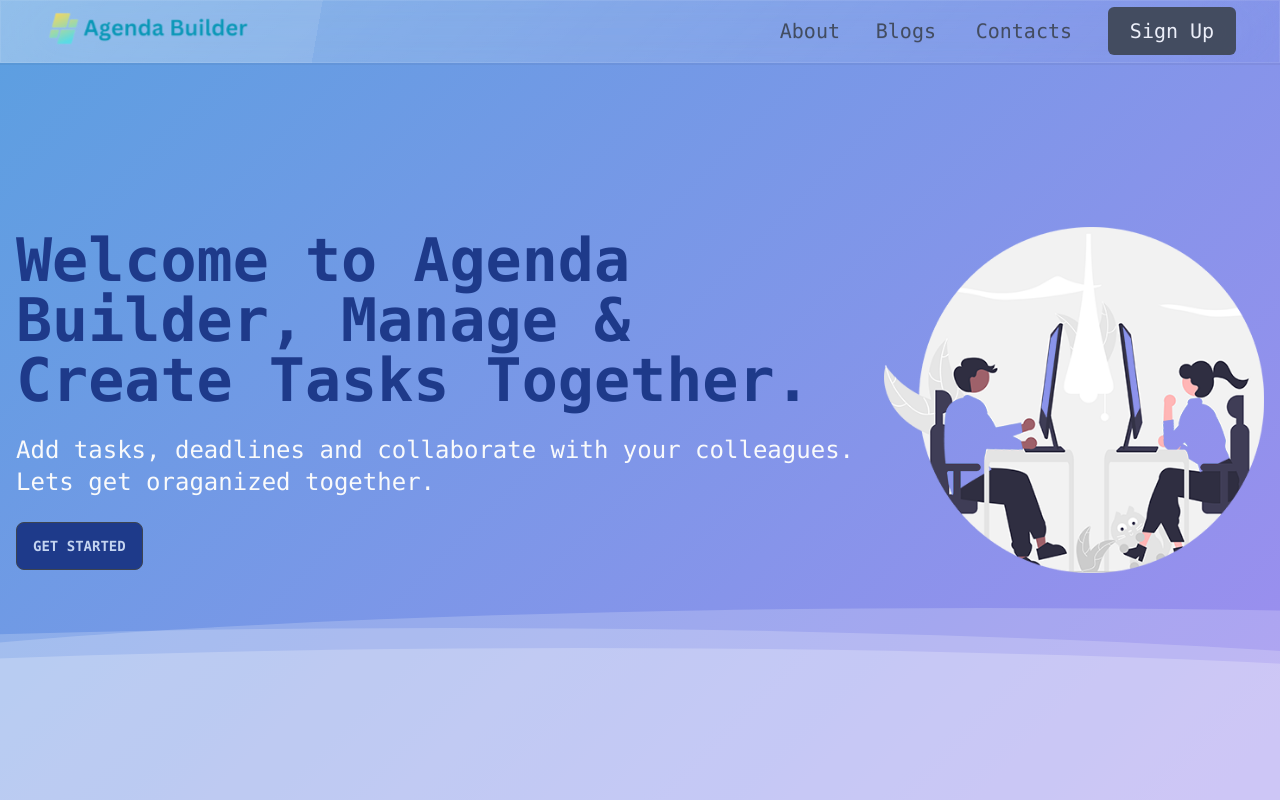
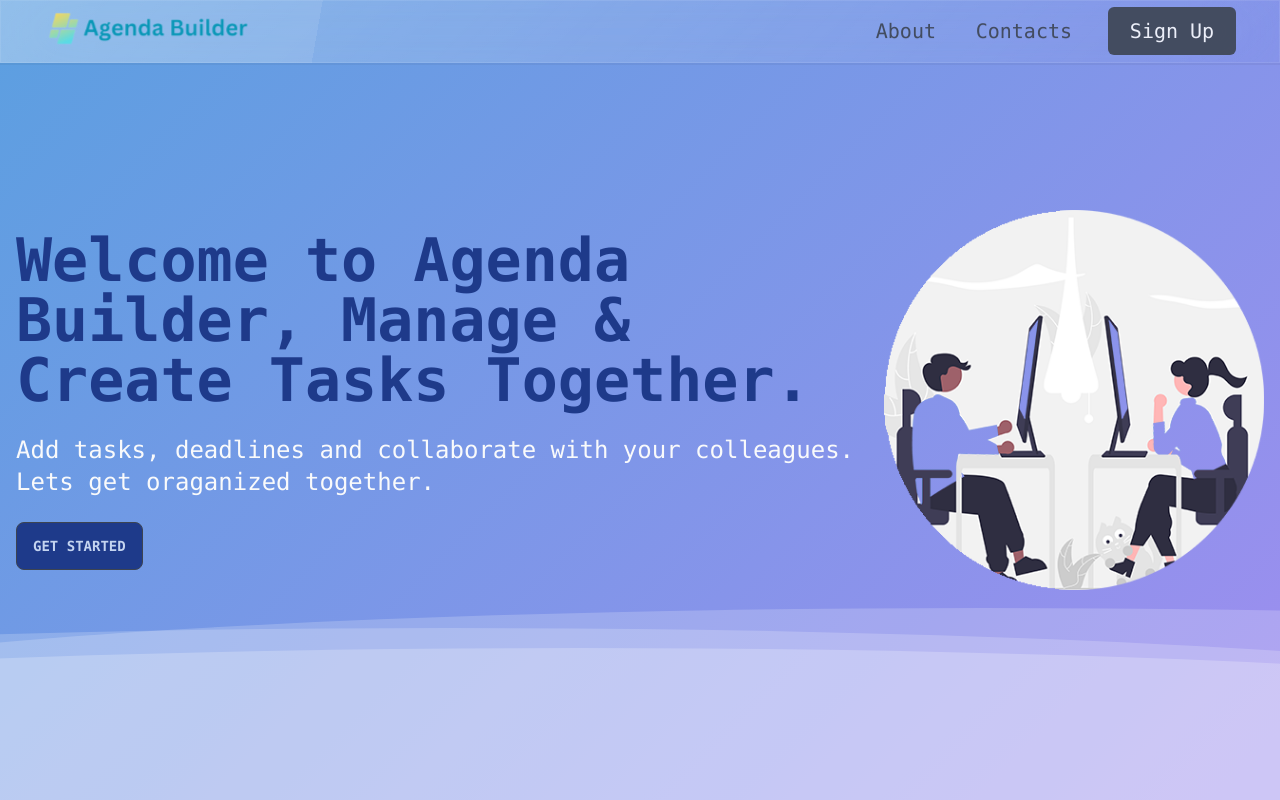
Before and after one commit to srshah27/agenda-builder, a Next.js app: page /landing in a window 1280 px wide. Shown: the top 800 px of the page. Built offline with nearby package versions, Linux system fonts and the light colour scheme.

Commit message:
final touch ups

```diff
--- a/src/components/FinalNavbar.js
+++ /dev/null
@@ -1,11 +0,0 @@
-import React from "react"
-
-const FinalNavbar = () => {
-  return (
-    <header>
-      <nav></nav>
-    </header>
-  )
-}
-
-export default FinalNavbar
--- a/src/components/Hero.js
+++ b/src/components/Hero.js
@@ -8,7 +8,7 @@ function Hero() {
       <div className="hero min-h-screen">
         <div className="hero-content flex-col lg:flex-row-reverse">
           <Image
-            src="/img/track.png"
+            src="/img/trackv2.png"
             alt="track"
             width={380}
             height={380}
@@ -21,38 +21,6 @@ function Hero() {
           </div>
         </div>
       </div>
-      {/* <section className="w-4/5 mx-auto my-auto pt-40 flex flex-wrap h-screen">
-        <div className="flex justify-center items-center flex-wrap py-4 lg:mb-32 mx-auto max-w-md">
-          <div className="">
-            <h1 className="text-3xl text-center mb-4 text-blue-900 font-medium">
-              Welcome to Agenda Builder, Manage & Create Tasks Together
-            </h1>
-            <p className="text-white text-center mb-6">
-              Add tasks, collaborate with your colleagues. Lets get oraganized
-              together.
-            </p>
-          </div>
-          <div className="flex justify-center flex-col lg:flex-row">
-            <input
-              type="text"
-              placeholder="Email"
-              className="input input-bordered input-primary w-80 m-2 hidden lg:block"
-            />
-            <button className="btn w-full lg:w-auto m-2 bg-blue-900">
-              SignUp
-            </button>
-          </div>
-        </div>
-        <div className="mx-auto mt-4 justify-around">
-          <Image
-            src="/img/track.png"
-            alt="track"
-            width={350}
-            height={300}
-            className=""
-          />
-        </div>
-      </section> */}
     </>
   )
 }
--- a/src/components/NavbarDhara.js
+++ b/src/components/Navbar.js
@@ -40,14 +40,9 @@ function Navbar() {
               }`}
             >
               <ul className="h-screen md:h-auto items-center justify-center md:flex font-mono mt-20 md:mt-0">
-                <li className=" text-xl text-neutral py-2 md:px-6 text-center border-b-2  md:border-b-0  border-primary  md:hover:text-primary md:hover:underline md:absolute right-[26rem]">
+                <li className="text-xl text-neutral py-2 px-6 text-center  border-b-2  md:border-b-0   border-primary  md:hover:text-primary md:hover:underline md:absolute right-80">
                   <Link href="#about" onClick={() => setNavbar(!navbar)}>
                     About
-                  </Link>
-                </li>
-                <li className="text-xl text-neutral py-2 px-6 text-center  border-b-2  md:border-b-0   border-primary  md:hover:text-primary md:hover:underline md:absolute right-80">
-                  <Link href="#blog" onClick={() => setNavbar(!navbar)}>
-                    Blogs
                   </Link>
                 </li>
                 <li className="text-xl text-neutral py-2 text-primary-6 text-center  border-b-2 md:border-b-0  border-primary  md:hover:text-primary md:hover:underline md:absolute right-52">
--- a/src/components/NewHero.js
+++ /dev/null
@@ -1,24 +0,0 @@
-import Image from "next/image"
-import Link from "next/link"
-
-const NewHero = ({ heading, content }) => {
-  return (
-    <div className="hero min-h-screen bg-opacity-20 bg-gray-400 mt-12 lg:mt-auto">
-      <div className="hero-content flex-col lg:flex-row-reverse lg:justify-around gap-12">
-        <Image
-          src="/img/track.png"
-          width={500}
-          height={500}
-          className="rounded-lg"
-        />
-        <div className="flex flex-col items-center">
-          <h1 className="md:text-5xl text-3xl max-w-lg text-white text-center lg:text-start leading-snug font-mono font-bold">{heading}</h1>
-          <p className="py-6 text-center text-2xl">{content}</p>
-          <button className="btn btn-primary max-w-md"> <Link href= "/login"> Get Started </Link> </button>
-        </div>
-      </div>
-    </div>
-  )
-}
-
-export default NewHero
```
Also changed, not shown: src/pages/landing.js (+1 -8 lines), src/components/Background.js (deleted).
